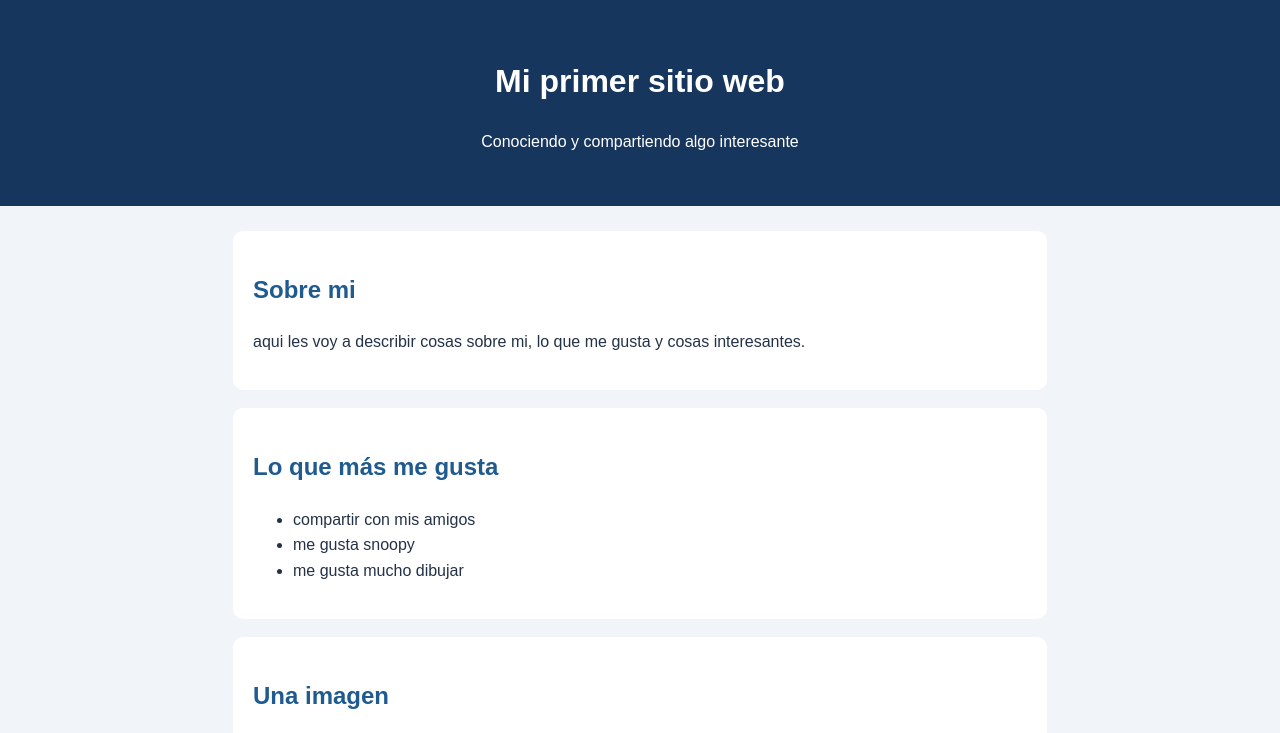
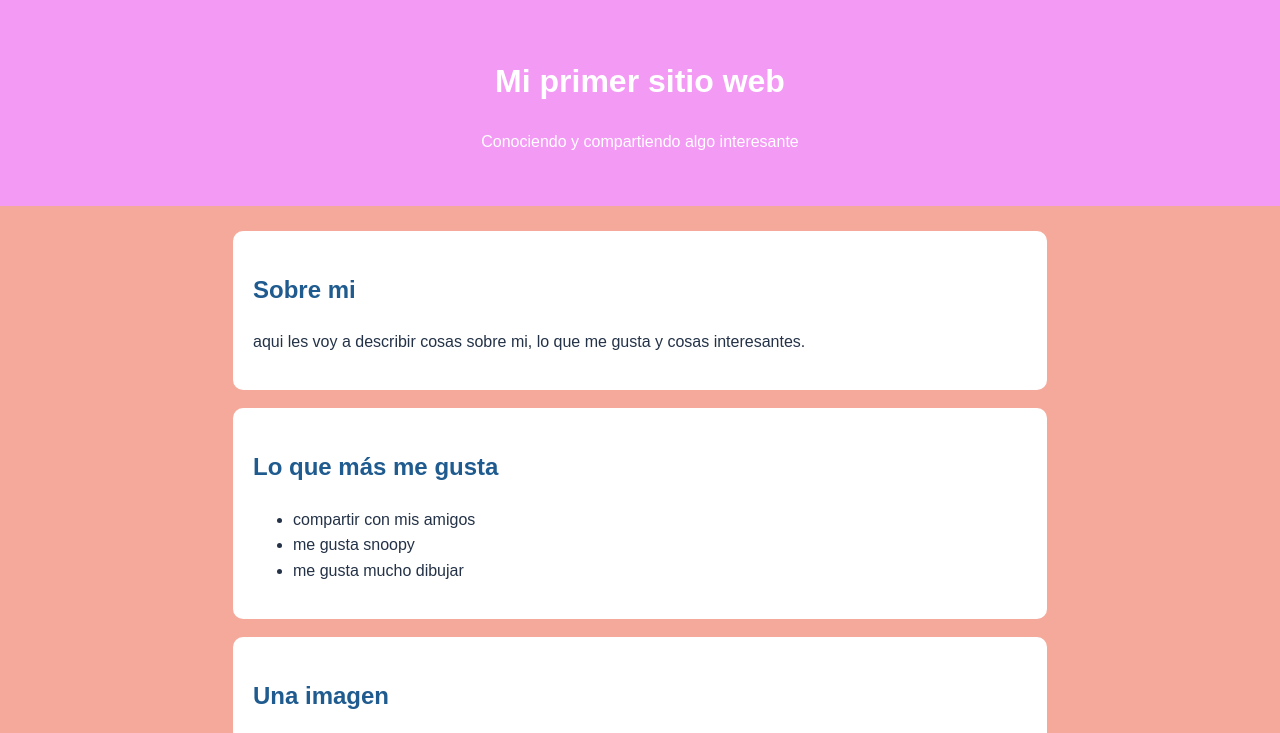
Before and after one commit to danielavalencia-cpu/mi-primer-sitio, a plain HTML site: page index.html in a window 1280 px wide. Shown: the top 733 px of the page. Drawn offline with Linux system fonts and the light colour scheme.

Commit message:
Update estilos.css

```diff
--- a/estilos.css
+++ b/estilos.css
@@ -5,13 +5,13 @@
 body {
   margin: 0;
   font-family: Arial, sans-serif;
-  background: #f1f5f9;
+  background:#F5A99A ;
   color: #243247;
   line-height: 1.6;
 }
 
 header {
-  background: #17365d;
+  background: #F39AF5;
   color: white;
   text-align: center;
   padding: 35px 15px;
```
